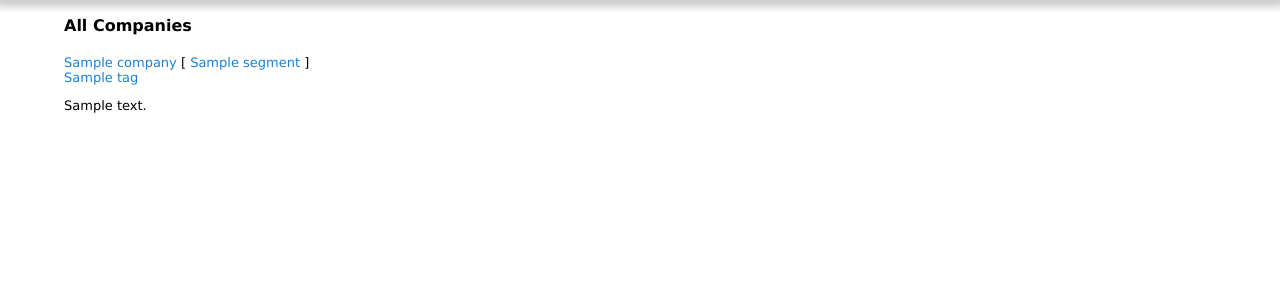
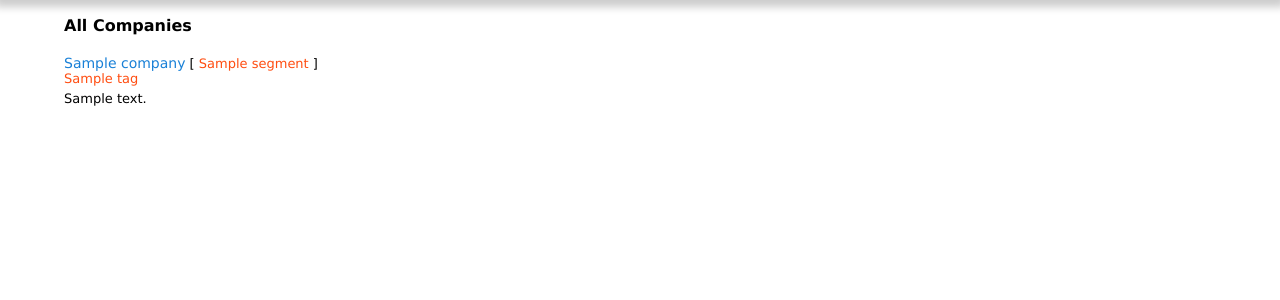
Before and after one commit to tomhaymore/wmr, a Django app: page /company/all in a window 1280 px wide. Shown: the part 50-350 px from the top of the page. Run offline with Django 3.2, Linux system fonts and the light colour scheme; a user stored in the database is signed in; tables that the repository leaves empty hold one stand-in row (values such as "Sample post"); parts of the project's set-up code (start-up, migrations or seed data) failed here and were passed over.

Commit message:
added some new styles for company all page

```diff
--- a/wordnik/market/static/css/main.css
+++ b/wordnik/market/static/css/main.css
@@ -273,6 +273,10 @@ div.chart {
 
 /* Link styles */
 
+a.bigLink {
+	font-size:14px;
+}
+
 a.button {
 	border-radius: 2px;
 	border: 1px solid #666;
@@ -311,6 +315,10 @@ a.adminButton {
 a.adminButton:hover {
 	color: #fff;
 	text-decoration: none;
+}
+
+a.alt {
+	color:#FF4D11;
 }
 
 /*  Form styles */
@@ -379,6 +387,15 @@ div#footer {
 
 div.descriptionPara {
 	font-size:11px;
+}
+
+div.smallTagList {
+	/*display:inline;
+	margin-left:10px;*/
+}
+
+p.noTopMargin {
+	margin-top:5px;
 }
 
 p.pageHead {
```
